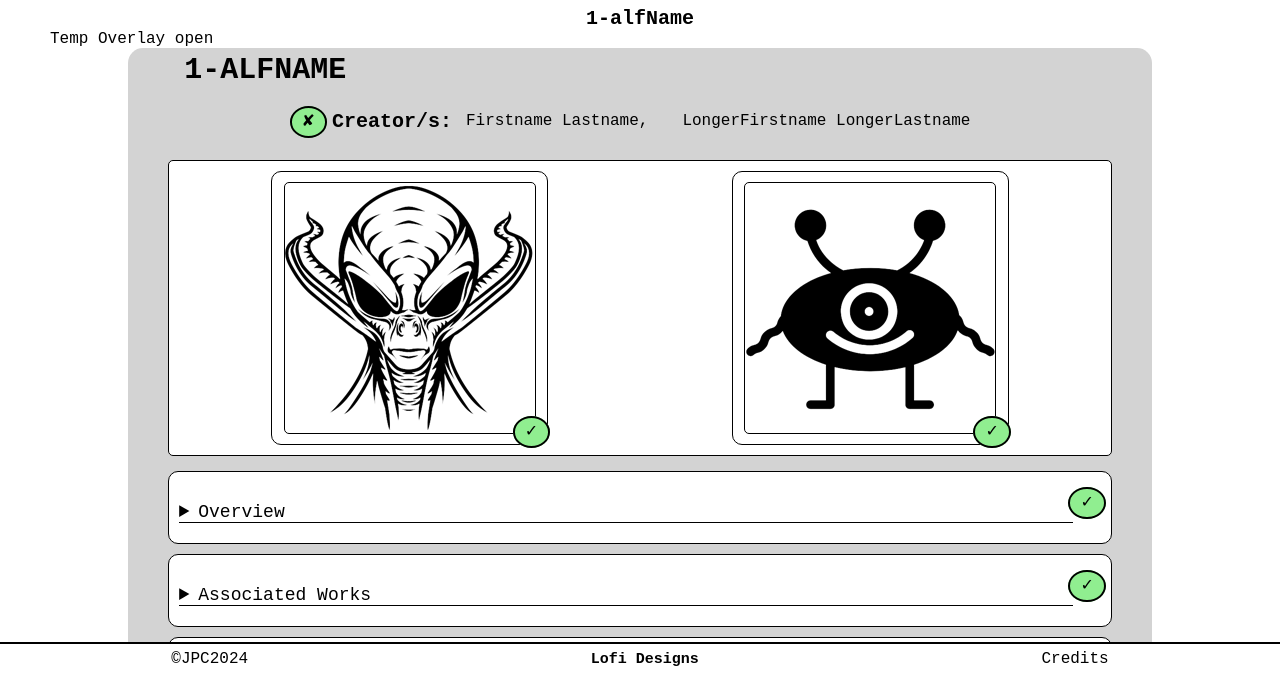
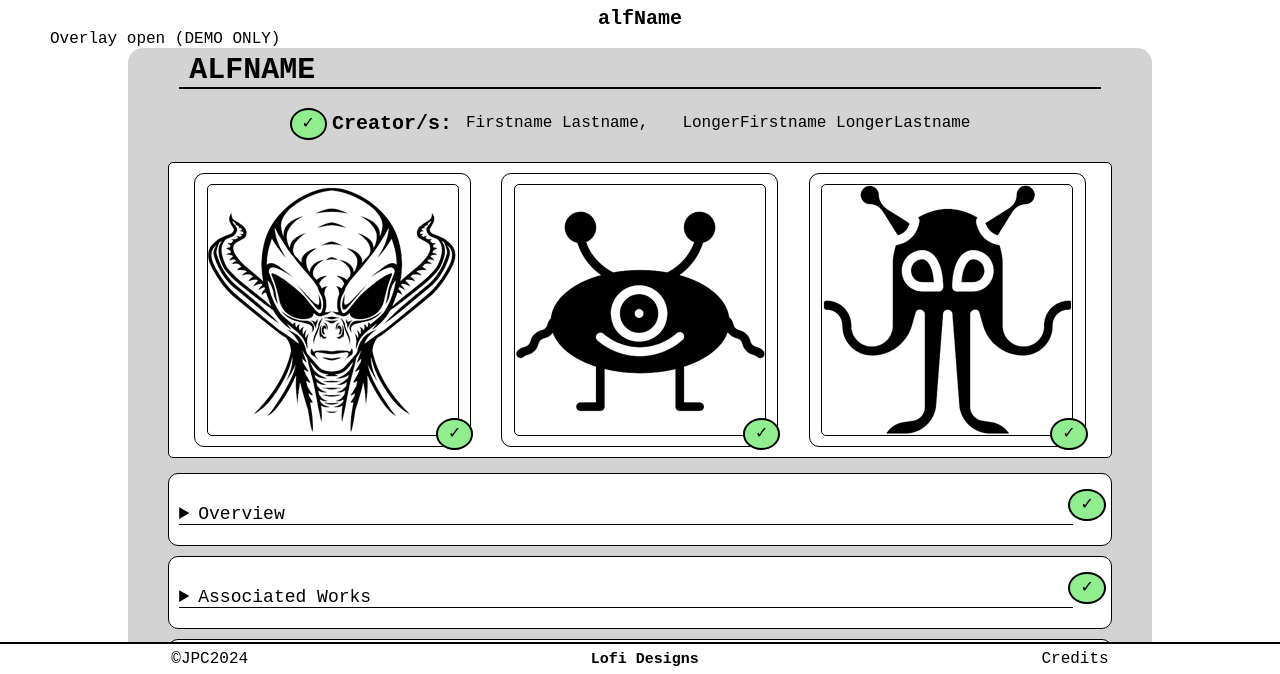
Before and after one commit to jpcluff/final_project, a website with bundled scripts: page 1-alfname-alien-details.html in a window 1280 px wide. Shown: the part 126-800 px from the top of the page. Built offline with nearby package versions, Linux system fonts and the light colour scheme.

Commit message:
fixed alien-details h2 align left

```diff
--- a/1-alfname-alien-details.html
+++ b/1-alfname-alien-details.html
@@ -10,7 +10,8 @@
     <link rel="stylesheet" href="styles.css">
     <link rel="icon" type="image/x-icon" href="images/favicon.ico">
     <script async src="script.js" type="module"></script>
-    <script defer src="overlay.js"></script>
+    <script defer src="alien-details.js" type="module"></script>
+    <script defer src="overlay.js" type="module"></script>
     <title>Alien Lifeform Database</title>
 </head>
 
@@ -57,7 +58,7 @@
         <div class="alien-name" id="alien-name">
             <h2 class="h2-alfname-banner">1-alfName</h2>
         </div>
-        <span id="span-open-validatorOverlay">Temp Overlay open</span>
+        <span id="span-open-validatorOverlay">Overlay open (DEMO ONLY)</span>
         <div class="main-container">
             <div class="alien-main-banner" id="alien-name-banner">
                 <div class="alien-name-max" id="alien-name-max">
@@ -69,7 +70,7 @@
                             <label class="icon-validator-label" title="Click to report error or question accuracy">
                                 <input type="checkbox" id="creator-checkbox" name="creator-checkbox" value="valid"
                                     checked="true">
-                                <span class="icon-validator">&#10008;</span>
+                                <span class="icon-validator">&checkmark;</span>
                             </label>
                         </div>
                         <h2 class="h2-creator">Creator&sol;s:</h2>
@@ -104,6 +105,16 @@
                             </label>
                         </div>
                     </div>
+                    <div class="alien-image" id="alien-image-3">
+                        <img src="images/placeholderImg/3-alien.png" alt="placeholder image of an alien lifeform">
+                        <div class="image-validator-container" id="image-validator-icon-1-alien-alfname-3">
+                            <label class="icon-validator-label" title="Click to report error or question accuracy">
+                                <input type="checkbox" id="3-image-checkbox" name="image-checkbox" value="valid"
+                                    checked="true">
+                                <span class="icon-validator">&check;</span>
+                            </label>
+                        </div>
+                    </div>
                 </div>
             </section>
             <section class="alien-details-container overview">
@@ -126,7 +137,7 @@
             <section class="alien-details-container sources">
                 <div class="detail-validator-container">
                     <label class="icon-validator-label" title="Click to report error or question accuracy">
-                        <input type="checkbox" id="overview-checkbox" name="overview-checkbox" value="valid"
+                        <input type="checkbox" id="sources-checkbox" name="sources-checkbox" value="valid"
                             checked="true">
                         <span class="icon-validator">&check;</span>
                 </div>
@@ -171,7 +182,7 @@
             <section class="alien-details-container physical-characteristics">
                 <div class="detail-validator-container">
                     <label class="icon-validator-label" title="Click to report error or question accuracy">
-                        <input type="checkbox" id="overview-checkbox" name="overview-checkbox" value="valid"
+                        <input type="checkbox" id="characteristics-checkbox" name="characteristics-checkbox" value="valid"
                             checked="true">
                         <span class="icon-validator">&check;</span>
                 </div>
@@ -189,7 +200,7 @@
             <section class="alien-details-container habitat">
                 <div class="detail-validator-container">
                     <label class="icon-validator-label" title="Click to report error or question accuracy">
-                        <input type="checkbox" id="overview-checkbox" name="overview-checkbox" value="valid"
+                        <input type="checkbox" id="habitat-checkbox" name="habitat-checkbox" value="valid"
                             checked="true">
                         <span class="icon-validator">&check;</span>
                 </div>
@@ -213,15 +224,16 @@
                     <div class="validator-explainer-container">
                         <hgroup class="explainer-header-container">
                             <h2 class="h2-toast">Congratulations!</h2>
-                            <p class="p">You're adding <div class="span-alfname-add" id="span-alfname-add">alfname-1
-                                </div> to the ALfDb.</h2>
+                            <p class="p">You're adding
+                            <div class="span-alfname-add" id="span-alfname-add">alfname-1
+                            </div> to the ALfDb.</h2>
                         </hgroup>
                         <div class="explainer-steps-container">
                             <div class="explainer-img"><img src="images/noun-about-crop.png" alt=""></div>
                             <dl class="explainer-step">
                                 <dt class="ptext-step">1. Click on the arrow to expand the info section & review
                                     the information.</dt>
-                                </dl>
+                            </dl>
                             <dl class="explainer-step">
                                 <dt class="ptext-step">2. Click on an X to confirm the images & info are correct.</dt>
                                 <dd>2.1 Click again to switch between confirmed ✔ or unconfirmed X.</dd>
--- a/styles.css
+++ b/styles.css
@@ -472,16 +472,19 @@
     }
 
     .alien-name-max {
-        align-self: flex-start;
-        padding: 0.5rem;
+        width: 100%;
+        padding: 0.5rem 0;
     }
 
     .h2-alfname {
+        display: flex;
         color: black;
         font-size: 3rem;
         text-align: center;
         white-space: nowrap;
-        margin: auto;
+        border-bottom: solid 0.2rem black;
+        padding-left: 1rem;
+        /* margin: auto; */
         text-transform: uppercase;
     }
 
```
